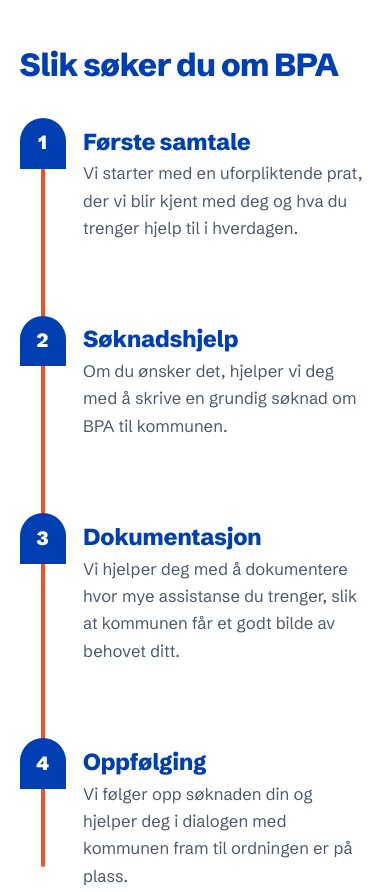
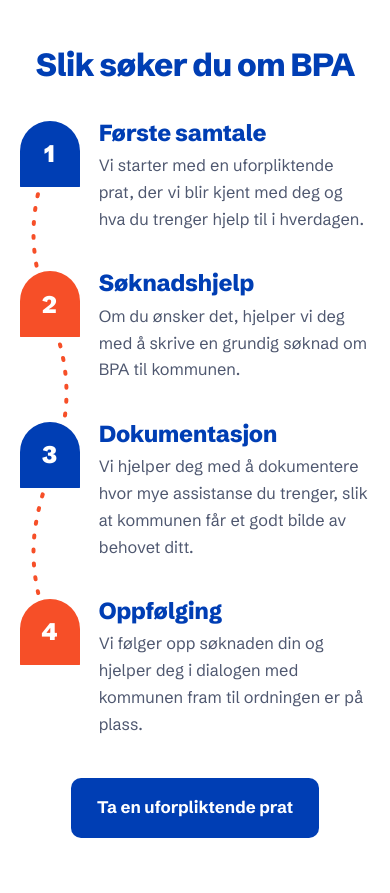
Before and after one commit to SporteraAS/totalbpa, a plain HTML site: page index.html in a window 390 px wide. Shown: the part 2400-3293 px from the top of the page. Drawn offline with Linux system fonts and the light colour scheme.

Commit message:
Svingete sti for "Slik soeker du om BPA"
Den scroll-styrte linjen er byttet ut med en boelget oransje sti der
tallene sitter i buer som figurene i logoen. Stien tegnes og buene
spretter fram en gang naar delen kommer inn. Paa mobil gaar stien
loddrett fra foerste til siste bue.

Co-Authored-By: Claude Opus 5.5 <noreply@anthropic.com>

```diff
--- a/assets/site.js
+++ b/assets/site.js
@@ -26,12 +26,6 @@
     })(tenn);
   }
 
-  /* --- Scrollytelling 2: linjen tegnes gjennom stegene --- */
-  var steg = document.querySelector('[data-steg]');
-  var linje = steg && steg.querySelector('.steg-linje');
-  var fyll = linje && linje.querySelector('span');
-  var punkter = steg ? steg.querySelectorAll('.steg-punkt') : [];
-
   function klem(v, a, b) { return Math.max(a, Math.min(b, v)); }
 
   function oppdater() {
@@ -46,17 +40,24 @@
       for (var i = 0; i < ord.length; i++) ord[i].classList.toggle('lys', i < antall);
     }
 
-    if (steg && linje) {
-      var mid = vh * 0.6;
-      var lr = linje.getBoundingClientRect();
-      var h = klem(mid - lr.top, 0, lr.height);
-      if (fyll) fyll.style.height = (reduce ? lr.height : h) + 'px';
-      punkter.forEach(function (pk) {
-        var nr = pk.querySelector('.steg-nr').getBoundingClientRect();
-        pk.classList.toggle('paa', reduce || nr.top + nr.height / 2 <= mid);
-      });
-    }
   }
+  /* --- Den loddrette stien paa mobil skal gaa fra foerste til siste bue --- */
+  var stiV = document.querySelector('.sti-v');
+  function plasserSti() {
+    if (!stiV) return;
+    var buer = document.querySelectorAll('.sti-bue');
+    if (buer.length < 2) return;
+    var wrap = stiV.parentNode.getBoundingClientRect();
+    var a = buer[0].getBoundingClientRect(), b = buer[buer.length - 1].getBoundingClientRect();
+    stiV.style.top = (a.top + a.height / 2 - wrap.top) + 'px';
+    stiV.style.height = (b.top + b.height / 2 - a.top - a.height / 2) + 'px';
+    stiV.style.bottom = 'auto';
+  }
+  plasserSti();
+  window.addEventListener('resize', plasserSti);
+  window.addEventListener('load', plasserSti);
+  if (document.fonts && document.fonts.ready) document.fonts.ready.then(plasserSti);
+
   var venter = false;
   window.addEventListener('scroll', function () {
     if (venter) return; venter = true;
--- a/assets/style.css
+++ b/assets/style.css
@@ -94,21 +94,32 @@ html.js .tenn-tekst .o .ord.lys { color: var(--orange-ink); }
 .bpa-tekst .stor { font-size: clamp(1.25rem, 2vw, 1.5rem); line-height: 1.45; color: var(--ink); font-weight: 500; }
 .sitat { margin-top: 1.8rem; padding: .2rem 0 .2rem 1.3rem; border-left: 4px solid var(--orange); color: var(--blue) !important; font-weight: 700; font-size: 1.2rem; line-height: 1.45; }
 
-/* ---------- Scrollytelling 2: soeknadsveien ---------- */
-.soknad-tittel { max-width: 780px; margin: 0 auto clamp(2.5rem, 5vw, 3.5rem); }
-.steg { list-style: none; position: relative; max-width: 780px; margin: 0 auto; --nr: 58px; }
-.steg-linje { position: absolute; left: calc(var(--nr) / 2 - 2px); top: calc(var(--nr) / 2); bottom: calc(var(--nr) / 2); width: 4px; border-radius: 2px; background: var(--line); }
-.steg-linje span { position: absolute; inset: 0 0 auto 0; height: 0; background: var(--orange); border-radius: 2px; }
-.steg-punkt { position: relative; display: grid; grid-template-columns: var(--nr) 1fr; gap: clamp(1.1rem, 3vw, 2rem); padding-bottom: clamp(2.8rem, 9vh, 5rem); }
-.steg-punkt:last-child { padding-bottom: 0; }
-/* tallene sitter i en liten bue, som hodene i logoen */
-.steg-nr { width: var(--nr); height: calc(var(--nr) * 1.1); border-radius: 999px 999px 12px 12px; display: grid; place-items: center; background: #fff; border: 3px solid var(--line); font-weight: 900; font-size: 1.5rem; color: #9aa6c2; position: relative; z-index: 1; transition: background .35s, border-color .35s, color .35s, transform .45s cubic-bezier(.3,1.6,.5,1); }
-.steg-punkt.paa .steg-nr { background: var(--blue); border-color: var(--blue); color: #fff; transform: translateY(-3px); }
-.steg-punkt h3 { margin: .55rem 0 .4rem; }
-.steg-punkt p { color: var(--muted); max-width: 34rem; }
-.steg-punkt > div { transition: opacity .35s; }
-html.js .steg-punkt:not(.paa) > div { opacity: .4; }
-.soknad-cta { max-width: 780px; margin: clamp(2.5rem, 5vw, 3.5rem) auto 0; padding-left: calc(58px + clamp(1.1rem, 3vw, 2rem)); }
+/* ---------- Slik soeker du: svingete sti ---------- */
+.soknad-tittel { text-align: center; margin-bottom: clamp(2.5rem, 5vw, 3.5rem); }
+.sti-wrap { position: relative; }
+.sti { list-style: none; display: grid; grid-template-columns: repeat(4, 1fr); gap: 2rem; position: relative; }
+.sti-linje { position: absolute; pointer-events: none; }
+.sti-linje path { fill: none; stroke: var(--orange); stroke-width: 4; stroke-dasharray: 2 12; stroke-linecap: round; vector-effect: non-scaling-stroke; }
+.sti-h { left: 12.5%; width: 75%; top: 20px; height: 44px; }
+.sti-v { display: none; }
+.sti-steg { position: relative; text-align: center; }
+/* tallene sitter i buer, som figurene i logoen */
+.sti-bue { width: 72px; height: 80px; margin: 0 auto 1.4rem; border-radius: 999px 999px 14px 14px; display: grid; place-items: center; font-size: 1.8rem; font-weight: 900; color: #fff; background: var(--blue); position: relative; z-index: 1; }
+.sti-steg:nth-child(even) .sti-bue { background: var(--orange); }
+.sti-steg h3 { margin-bottom: .45rem; }
+.sti-steg p { color: var(--muted); max-width: 16.5rem; margin: 0 auto; font-size: 1.02rem; }
+.soknad-cta { text-align: center; margin-top: clamp(2.5rem, 5vw, 3.5rem); }
+
+/* stien tegnes og buene spretter fram naar delen kommer inn */
+html.js .sti-h { clip-path: inset(0 100% 0 0); transition: clip-path 1.8s cubic-bezier(.45,0,.2,1) .2s; }
+html.js .sti-v { clip-path: inset(0 0 100% 0); transition: clip-path 1.8s cubic-bezier(.45,0,.2,1) .2s; }
+html.js .sti-wrap.vis .sti-linje { clip-path: inset(0 0 0 0); }
+html.js .sti-bue { opacity: 0; transform: scale(.4); transition: opacity .4s ease, transform .65s cubic-bezier(.3,1.6,.5,1); }
+html.js .sti-wrap.vis .sti-bue { opacity: 1; transform: none; }
+html.js .sti-steg:nth-child(1) .sti-bue { transition-delay: .15s; }
+html.js .sti-steg:nth-child(2) .sti-bue { transition-delay: .6s; }
+html.js .sti-steg:nth-child(3) .sti-bue { transition-delay: 1.05s; }
+html.js .sti-steg:nth-child(4) .sti-bue { transition-delay: 1.5s; }
 
 /* ---------- Bemanning ---------- */
 .bem-grid { display: grid; grid-template-columns: 1fr 1.15fr; gap: clamp(2rem, 6vw, 5.5rem); align-items: start; }
@@ -160,14 +171,19 @@ html.js .inn.vis { opacity: 1; transform: none; }
   .bue-hoy { aspect-ratio: 4 / 3; max-width: 520px; }
   .praktisk-boks { grid-template-columns: 1fr; }
 }
+@media (max-width: 760px) {
+  .sti { grid-template-columns: 1fr; gap: 2.4rem; }
+  .sti-steg { display: grid; grid-template-columns: 60px 1fr; gap: 1.2rem; text-align: left; }
+  .sti-bue { width: 60px; height: 66px; margin: 0; font-size: 1.5rem; }
+  .sti-steg p { max-width: none; margin: 0; }
+  .sti-h { display: none; }
+  .sti-v { display: block; left: 8px; width: 44px; top: 33px; bottom: 33px; height: auto; }
+}
 @media (max-width: 640px) {
   :root { --head: 66px; }
   body { font-size: 1.04rem; }
   .brand img { height: 26px; }
   .hero h1 { font-size: clamp(2.6rem, 12vw, 3.3rem); }
-  .steg { --nr: 46px; }
-  .steg-nr { font-size: 1.2rem; }
-  .soknad-cta { padding-left: 0; }
   .foot .copy { margin-left: 0; }
 }
 
@@ -178,5 +194,6 @@ html.js .inn.vis { opacity: 1; transform: none; }
   html.js .bue-stor, html.js .bue-liten, html.js .inn { opacity: 1; transform: none; }
   html.js .tenn-tekst .ord { color: var(--blue); }
   html.js .tenn-tekst .o .ord { color: var(--orange-ink); }
-  html.js .steg-punkt:not(.paa) > div { opacity: 1; }
+  html.js .sti-linje { clip-path: none; }
+  html.js .sti-bue { opacity: 1; transform: none; }
 }
--- a/index.html
+++ b/index.html
@@ -22,7 +22,7 @@
 <link rel="preconnect" href="https://fonts.googleapis.com" />
 <link rel="preconnect" href="https://fonts.gstatic.com" crossorigin />
 <link href="https://fonts.googleapis.com/css2?family=Schibsted+Grotesk:wght@400;500;600;700;800;900&display=swap" rel="stylesheet" />
-<link rel="stylesheet" href="assets/style.css?v=10" />
+<link rel="stylesheet" href="assets/style.css?v=11" />
 </head>
 <body>
 
@@ -91,29 +91,32 @@
   </div>
 </section>
 
-<!-- SCROLLYTELLING 2: SLIK SOEKER DU OM BPA -->
+<!-- SLIK SOEKER DU OM BPA: en svingete sti som tegnes naar man kommer dit -->
 <section class="soknad" id="slik">
   <div class="wrap">
     <h2 class="soknad-tittel inn">Slik søker du om BPA</h2>
-    <ol class="steg" data-steg>
-      <li class="steg-linje" aria-hidden="true"><span></span></li>
-      <li class="steg-punkt">
-        <span class="steg-nr" aria-hidden="true">1</span>
+    <div class="sti-wrap inn">
+      <svg class="sti-linje sti-h" viewBox="0 0 800 40" preserveAspectRatio="none" aria-hidden="true"><path d="M0 20 C 100 0, 166 0, 266 20 S 433 40, 533 20 S 700 0, 800 20" /></svg>
+      <svg class="sti-linje sti-v" viewBox="0 0 40 800" preserveAspectRatio="none" aria-hidden="true"><path d="M20 0 C 0 100, 0 166, 20 266 S 40 433, 20 533 S 0 700, 20 800" /></svg>
+      <ol class="sti">
+        <li class="sti-steg">
+          <span class="sti-bue" aria-hidden="true">1</span>
           <div><h3>Første samtale</h3><p>Vi starter med en uforpliktende prat, der vi blir kjent med deg og hva du trenger hjelp til i hverdagen.</p></div>
         </li>
-      <li class="steg-punkt">
-        <span class="steg-nr" aria-hidden="true">2</span>
+        <li class="sti-steg">
+          <span class="sti-bue" aria-hidden="true">2</span>
           <div><h3>Søknadshjelp</h3><p>Om du ønsker det, hjelper vi deg med å skrive en grundig søknad om BPA til kommunen.</p></div>
         </li>
-      <li class="steg-punkt">
-        <span class="steg-nr" aria-hidden="true">3</span>
+        <li class="sti-steg">
+          <span class="sti-bue" aria-hidden="true">3</span>
           <div><h3>Dokumentasjon</h3><p>Vi hjelper deg med å dokumentere hvor mye assistanse du trenger, slik at kommunen får et godt bilde av behovet ditt.</p></div>
         </li>
-      <li class="steg-punkt">
-        <span class="steg-nr" aria-hidden="true">4</span>
+        <li class="sti-steg">
+          <span class="sti-bue" aria-hidden="true">4</span>
           <div><h3>Oppfølging</h3><p>Vi følger opp søknaden din og hjelper deg i dialogen med kommunen fram til ordningen er på plass.</p></div>
         </li>
       </ol>
+    </div>
     <div class="soknad-cta inn"><a href="#kontakt" class="knapp">Ta en uforpliktende prat</a></div>
   </div>
 </section>
@@ -178,6 +181,6 @@
   </div>
 </footer>
 
-<script src="assets/site.js?v=6" defer></script>
+<script src="assets/site.js?v=8" defer></script>
 </body>
 </html>
```
Lines whose indentation alone changed are shown as unchanged.
